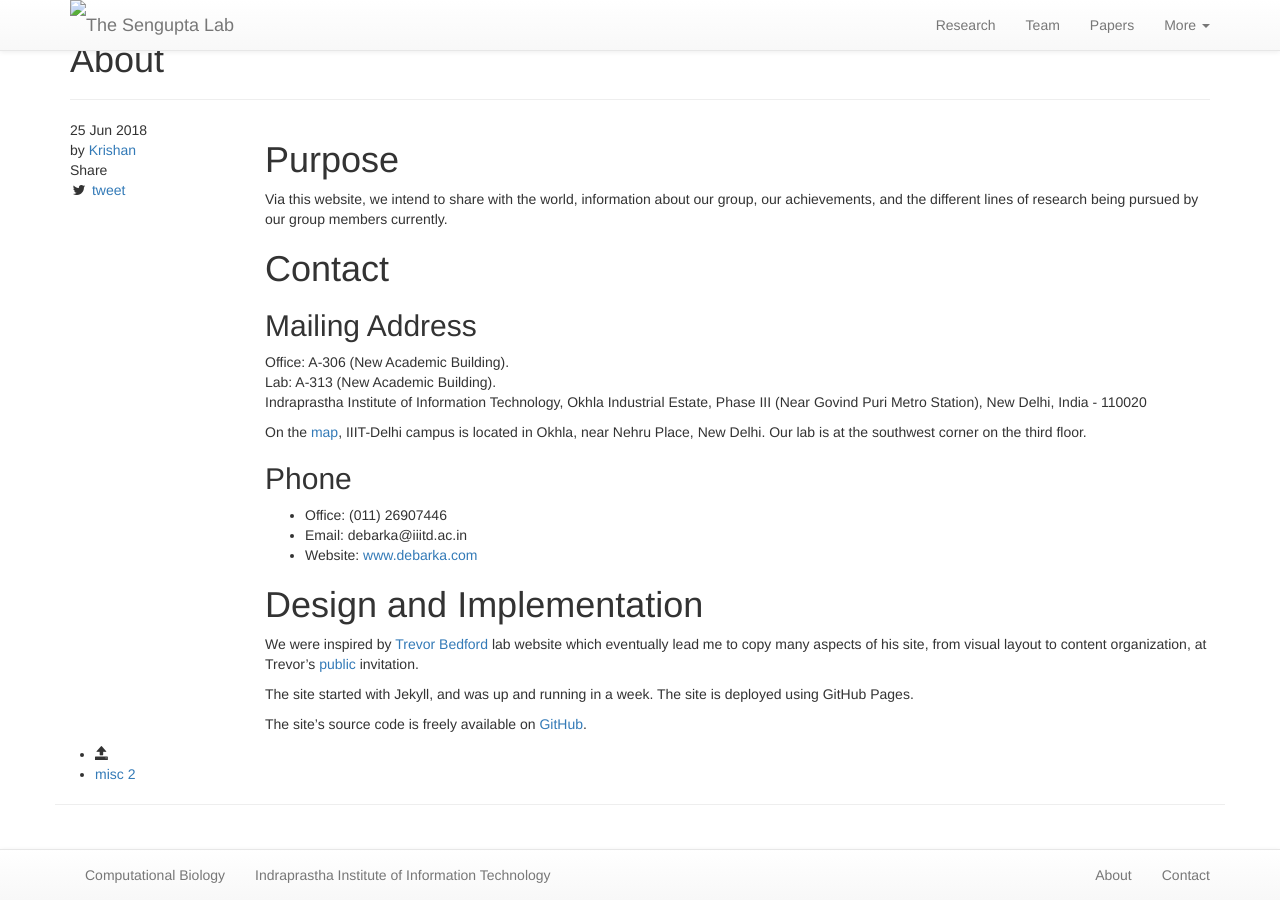
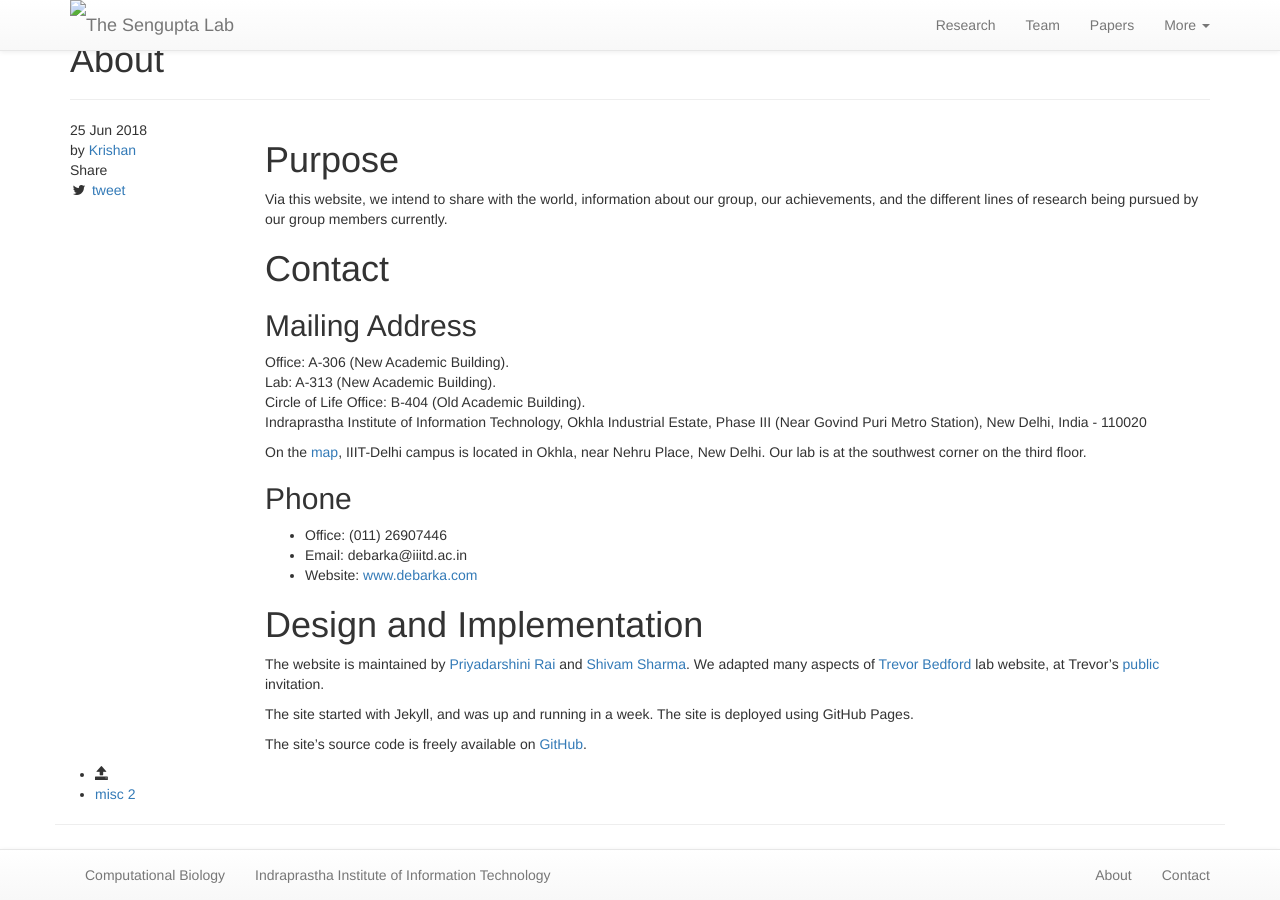
Before and after one commit to debarka/senguptalab.github.io, a Jekyll site: the page built from misc/_posts/2018-06-25-about.md, in a window 1280 px wide. Built offline with Jekyll 4.4.1, drawn with Linux system fonts in a browser that asks for light colours; nearby versions of some CDN libraries; library files that are not in the unit come from our copies.

Commit message:
Update 2018-06-25-about.md

```diff
--- a/misc/_posts/2018-06-25-about.md
+++ b/misc/_posts/2018-06-25-about.md
@@ -21,6 +21,7 @@ Via this website, we intend to share with the world, information about our group
 ## Mailing Address
 Office: A-306 (New Academic Building).<br/>
 Lab: A-313 (New Academic Building).<br/>
+Circle of Life Office: B-404 (Old Academic Building).<br/>
 Indraprastha Institute of Information Technology, Okhla Industrial Estate, Phase III (Near Govind Puri Metro Station), New Delhi, India - 110020
 
 On the [map], IIIT-Delhi campus is located in Okhla, near Nehru Place, New Delhi. Our lab is at the southwest corner on the third floor.
@@ -40,7 +41,9 @@ On the [map], IIIT-Delhi campus is located in Okhla, near Nehru Place, New Delhi
 
 # Design and Implementation
 
-We were inspired by [Trevor Bedford] lab website which eventually lead me to copy many aspects of his site, from visual layout to content organization, at Trevor's [public] invitation.
+<!--The website is maintained by [Priyadarshini Rai] and [Shivam Sharma]. We were inspired by [Trevor Bedford] lab website which eventually lead me to copy many aspects of his site, from visual layout to content organization, at Trevor's [public] invitation.-->
+
+The website is maintained by [Priyadarshini Rai] and [Shivam Sharma]. We adapted many aspects of [Trevor Bedford] lab website, at Trevor's [public] invitation.
 
 The site started with Jekyll, and was up and running in a week. The site is deployed using GitHub Pages.
 
@@ -50,3 +53,5 @@ The site's source code is freely available on [GitHub].
 [public]: http://bedford.io/misc/about/
 [Jekyll]: http://jekyll-windows.juthilo.com/
 [GitHub]: http://github.com/
+[Priyadarshini Rai]: /team/priyadarshini
+[Shivam Sharma]: /team/shivam
```
